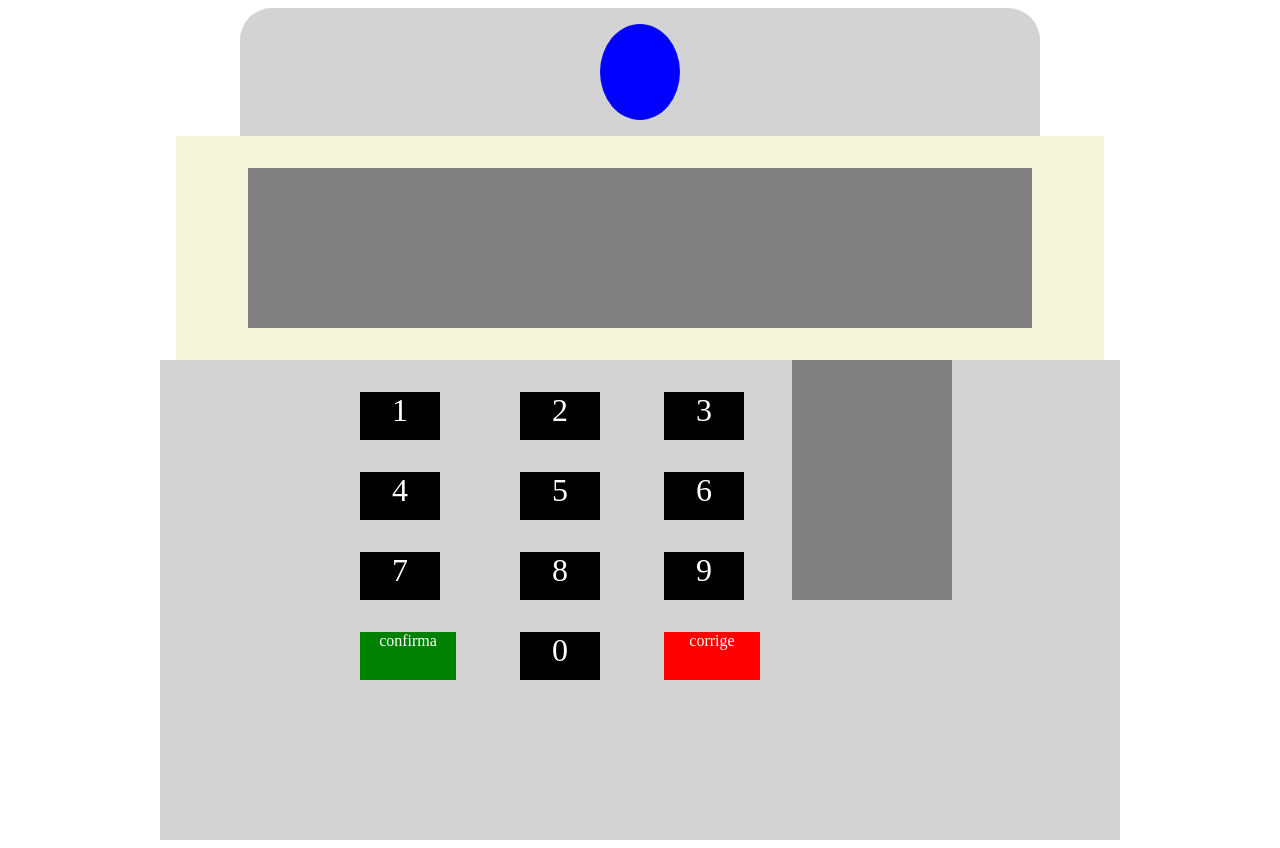
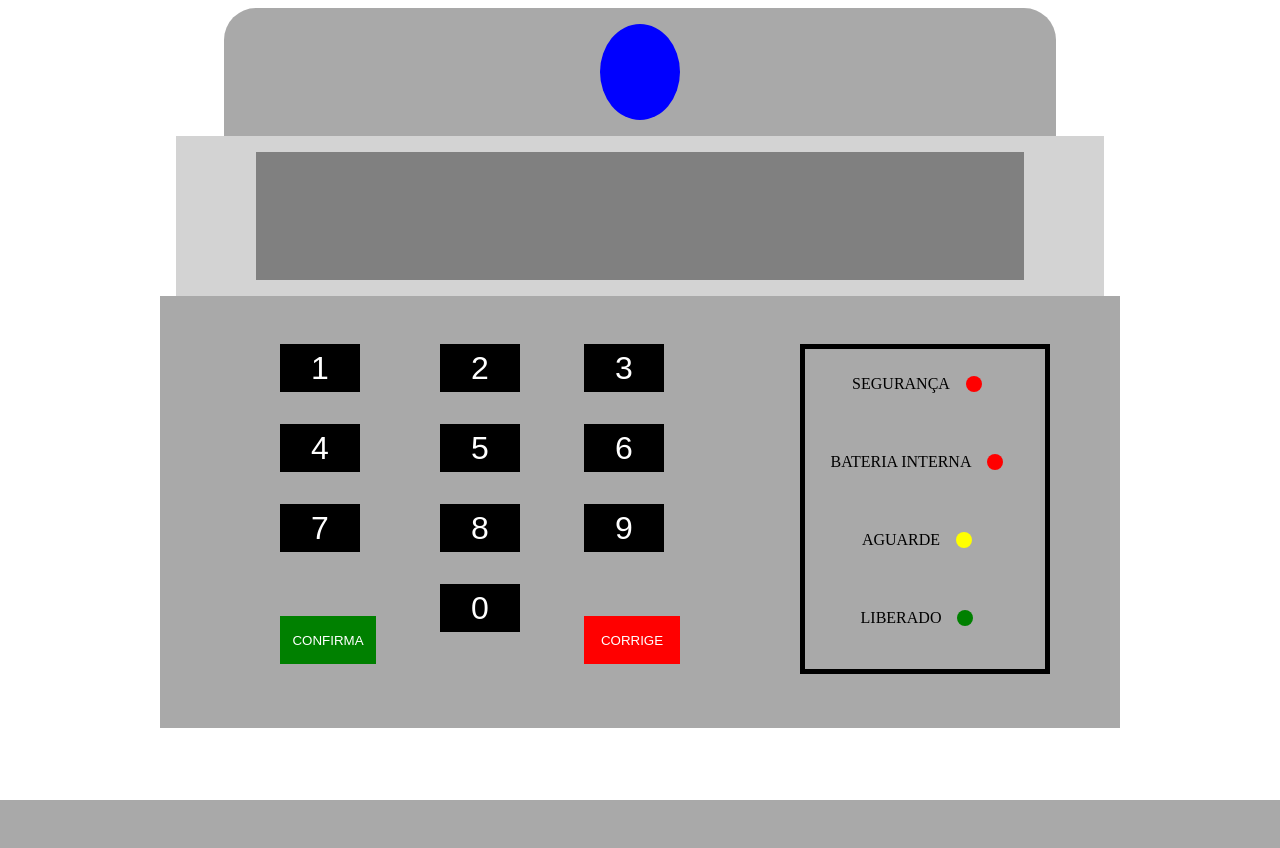
Before and after one commit to senacrs-emti/2022-1M-urna-G2, a PHP site: page /terminal-mesario.php in a window 1280 px wide. After the commit the page ends 800 px from the top, so only its background shows below. Run offline with PHP 8.4, Linux system fonts and the light colour scheme.

Commit message:
commit 29.09

```diff
--- a/terminal-mesario/style.css
+++ b/terminal-mesario/style.css
@@ -4,12 +4,13 @@
     text-align: center;
 }
 
+
 .urna-topo{
     display: flex;
     justify-content: center;
-    width: 50rem;
+    width: 52rem;
     height: 8rem;
-    background-color: #d3d3d3;
+    background-color: #A9A9A9;
     border-top-left-radius: 2rem;
     border-top-right-radius: 2rem;
 }
@@ -21,34 +22,56 @@
     margin: 1rem;
 }
 
+
+
 .urna-tela{
     display: flex;
     justify-content: center;
     width: 58rem;
-    height: 14rem;
-    background-color: beige;
+    height: 10rem;
+    background-color: #D3D3D3;
 }
 #tela{
-    width: 49rem;
-    height: 10rem;
+    width: 48rem;
+    height: 8rem;
     background-color: gray;
-    margin: 2rem;
+    margin: 1rem;
 }
 
+
+
 .urna-teclado{
+    width: 60rem;
+    height: 27rem;
+    background-color: #A9A9A9;
+}
+
+
+.teclas{
     display: flex;
     justify-content: center;
-    width: 60rem;
-    height: 30rem;
-    background-color: #d3d3d3;
+    width: 40rem;
+    float: left;
+    margin-top: 1rem;
 }
 .teclado{
+    display: flex;
+    justify-content: center;
+    align-items: center;
     width: 5rem;
     height: 3rem;
     margin: 2rem;
     background-color: black;
     color: white;
     font-size: 2rem;
+}
+button {
+    border: 0;
+    text-transform: uppercase;
+    cursor: pointer;
+}
+button:hover {
+    opacity: 0.8;
 }
 #corrige{
     width: 6rem;
@@ -64,11 +87,34 @@
     background-color: green;
     color: white;
 }
-#luzes{
+
+
+#sinais{
+    display: flex;
+    justify-content: center;
+    border: 5px solid;
     border-color: black;
-    background-color: gray;
-    width: 10rem;
-    height: 15rem;
-    float: right;
-
+    background-color: #A9A9A9;
+    width: 15rem;
+    height: 20rem;
+    margin-top: 3rem;
+    margin-right: 3rem;
 }
+#escrito {
+    display: flex;
+    flex-direction: column;
+    gap: 0.5rem;
+    text-transform: uppercase;
+}
+.text {
+    display: flex;
+    align-items: center;
+    justify-content: center;
+    margin: 10px;
+}
+.ponto {
+    margin: 1rem;
+    border-radius: 100%;
+    width: 1rem;
+    height: 1rem;
+}
--- a/terminal-mesario/terminal-mesario.php
+++ b/terminal-mesario/terminal-mesario.php
@@ -23,28 +23,62 @@
     <div class="urna">
     <div class="urna-teclado">
 
+    <div class="teclas">
     <div>
-        <div class="teclado">1</div>
-        <div class="teclado">4</div>
-        <div class="teclado">7</div>
-        <div id="confirma">confirma</div>
+        <button class="teclado">1</button>
+        <button class="teclado">4</button>
+        <button class="teclado">7</button>
+        <button id="confirma">confirma</button>
     </div>
 
     <div>
-        <div class="teclado">2</div>
-        <div class="teclado">5</div>
-        <div class="teclado">8</div>
-        <div class="teclado">0</div>
+        <button class="teclado">2</button>
+        <button class="teclado">5</button>
+        <button class="teclado">8</button>
+        <button class="teclado">0</button>
     </div>
 
     <div>
-        <div class="teclado">3</div>
-        <div class="teclado">6</div>
-        <div class="teclado">9</div>
-        <div id="corrige">corrige</div>
+        <button class="teclado">3</button>
+        <button class="teclado">6</button>
+        <button class="teclado">9</button>
+        <button id="corrige">corrige</button>
     </div>
 
-    <aside id="luzes"></aside>
+    </div>
+
+    <div id="sinais">
+
+        <div id="escrito">
+            <div class="text">
+                <p>Segurança</p>
+                <span style='background-color: red;' class='ponto'></span>
+            </div>
+            <div class="text">
+                <p>Bateria interna</p>
+                <span style='background-color: red;' class='ponto'></span>
+            </div>
+            <div class="text">
+                <p>Aguarde</p>
+                <span style='background-color: yellow;' class='ponto'></span>
+            </div>
+            <div class="text">
+                <p>Liberado</p>
+                <span style='background-color: green;' class='ponto'></span>
+            </div>
+            <!-- <div class="luz">Bateria interna</div>
+            <div class="luz">Aguarde</div>
+            <div class="luz">Liberado</div> -->
+        </div>
+
+        <!-- <div id="luzes">
+        <div class="vermelho"></div>
+        <div class="vermelho"></div>
+        <div class="amarelo"></div>
+        <div class="verde"></div>
+        </div> -->
+
+    </div>
 
     </div>
     </div>
```
